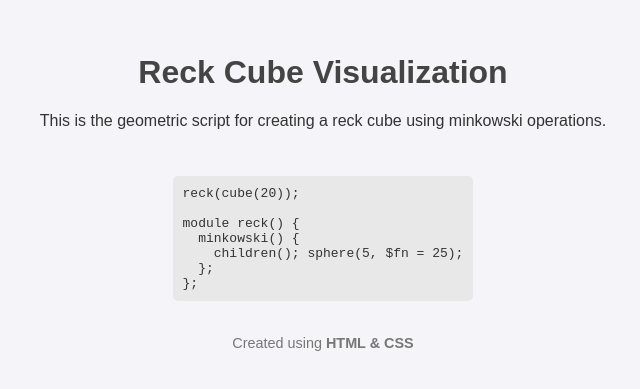
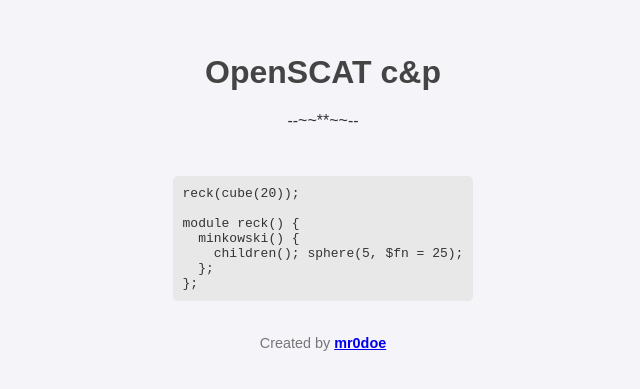
Before and after one commit to mr0doe/scat, a plain HTML site: page index.html in a window 1280 px wide. Shown: the part 201-590 px from the top of the page, without its empty margins (317-957 px from the left). Drawn offline with Linux system fonts and the light colour scheme.

Commit message:
Update index.html

```diff
--- a/index.html
+++ b/index.html
@@ -40,8 +40,8 @@
     </style>
 <body>
     <header>
-        <h1>Reck Cube Visualization</h1>
-        <p>This is the geometric script for creating a reck cube using minkowski operations.</p>
+        <h1>OpenSCAT c&p</h1>
+        <p>--~~**~~--</p>
     </header>
     <main>
         <code>
@@ -55,7 +55,7 @@
         </code>
     </main>
     <footer>
-        <p>Created using <strong>HTML & CSS</strong></p>
+        <p>Created by <strong><a href="/profile">mr0doe</a></strong></p>
     </footer>
 </body>
 </html>
```
